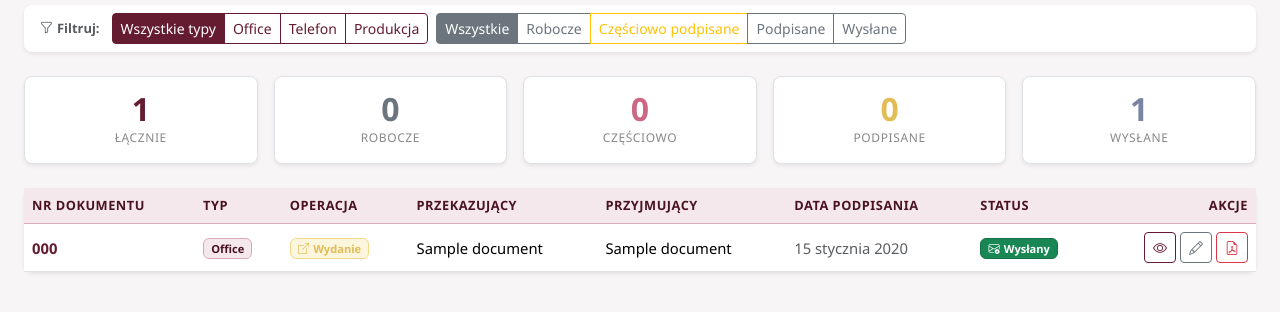
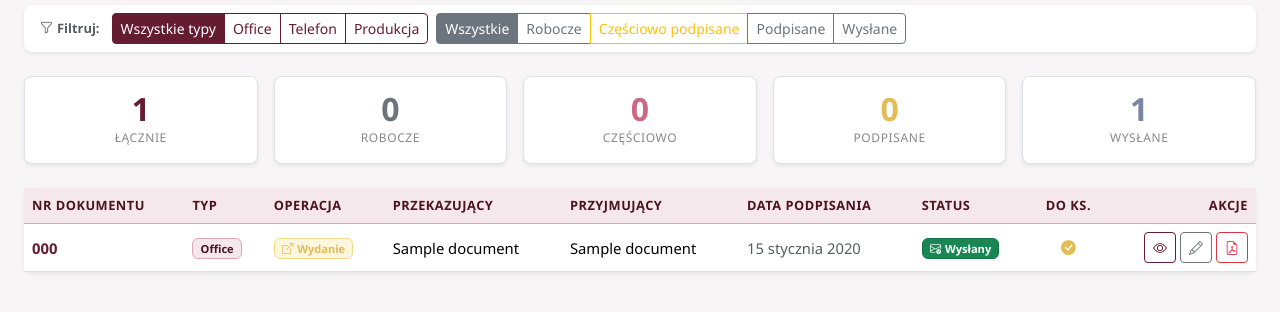
Before and after one commit to SP1BrueggenPL/SmartProtocols, a Django app: page /dashboard/ in a window 1280 px wide. Shown: the part 191-503 px from the top of the page. Run offline with Django 5.2, Linux system fonts and the light colour scheme; a user stored in the database is signed in; data comes from the database, SQL or seed files in the repository; tables that the repository leaves empty hold one stand-in row (values such as "Sample post").

Commit message:
Add send_to_accounting column to dashboard protocol list
Shows green tick (bi-check-circle-fill) or red X (bi-x-circle-fill)
in the new "Do ks." column depending on the send_to_accounting flag.

Co-Authored-By: Claude Sonnet 4.6 <noreply@anthropic.com>
Claude-Session: https://claude.ai/code/session_01KfCF2VKYsyfRcYDvtJBnS8

```diff
--- a/django_app/templates/dashboard.html
+++ b/django_app/templates/dashboard.html
@@ -105,6 +105,7 @@
         <tr>
           <th>Nr dokumentu</th><th>Typ</th><th>Operacja</th>
           <th>Przekazujący</th><th>Przyjmujący</th><th>Data podpisania</th><th>Status</th>
+          <th class="text-center">Do ks.</th>
           <th class="text-end">Akcje</th>
         </tr>
       </thead>
@@ -144,6 +145,13 @@
                 <i class="bi bi-pencil me-1"></i>Roboczy</span>
             {% endif %}
           </td>
+          <td class="text-center">
+            {% if doc.send_to_accounting %}
+              <i class="bi bi-check-circle-fill text-success" title="Wysyłane do księgowości"></i>
+            {% else %}
+              <i class="bi bi-x-circle-fill text-danger" title="Nie wysyłane do księgowości"></i>
+            {% endif %}
+          </td>
           <td class="text-end" onclick="event.stopPropagation()">
             <div class="d-flex gap-1 justify-content-end">
               <a href="{% url 'document_view' doc.pk %}" class="btn btn-sm btn-outline-primary" title="Podgląd">
```
